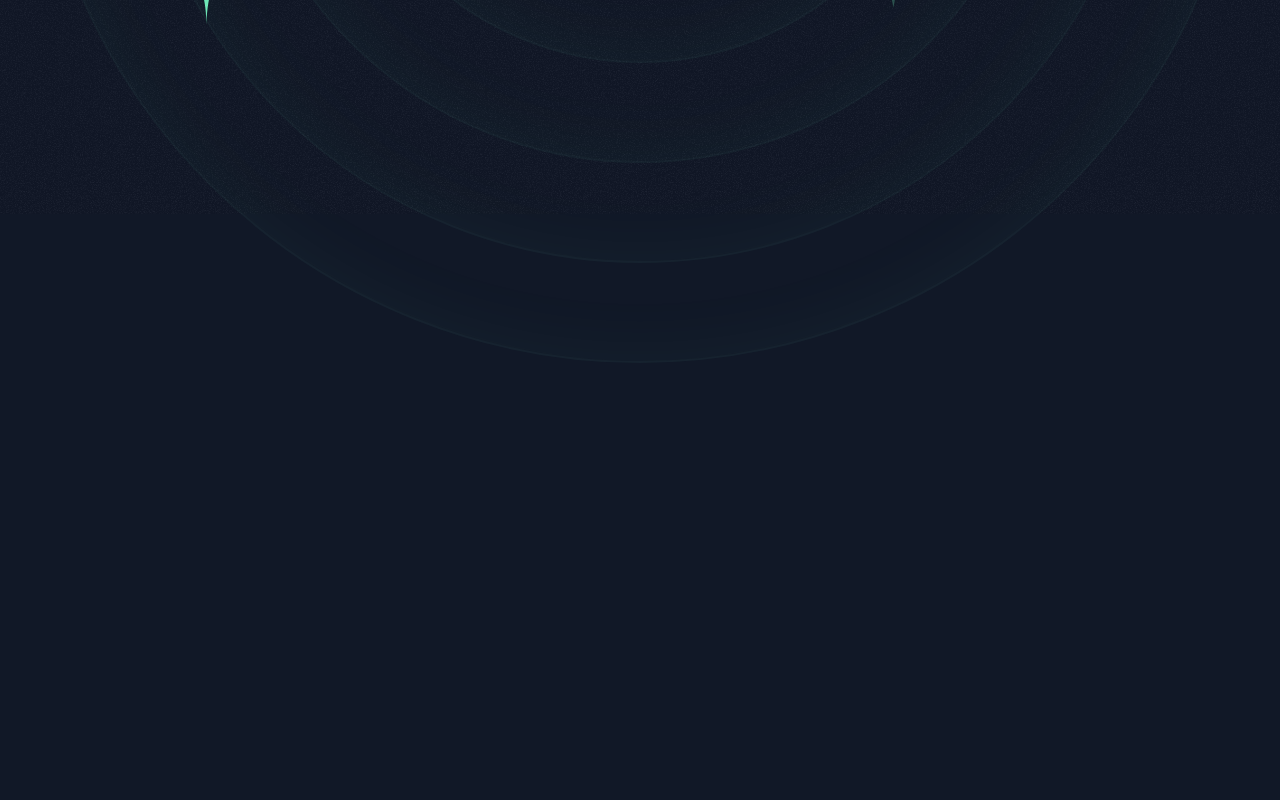
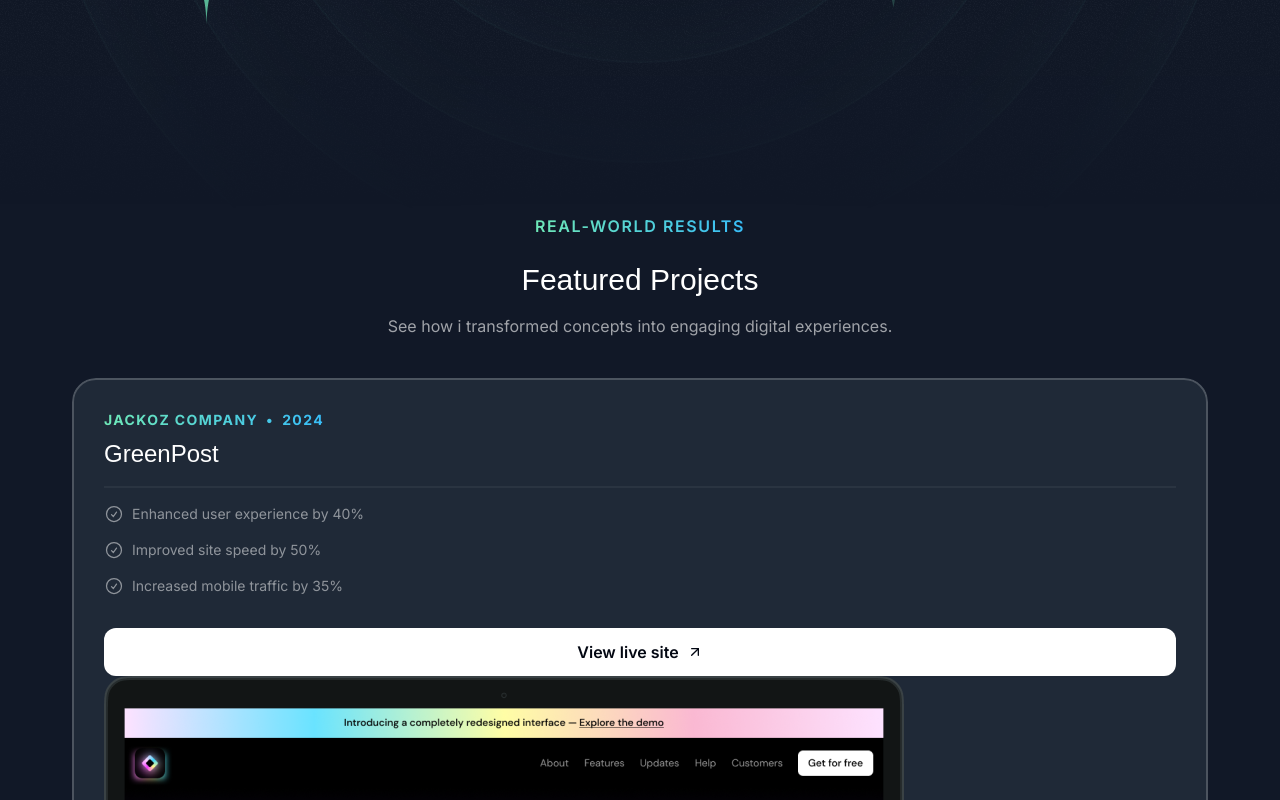
Before and after one commit to JacKoz7/Portfolio, a Next.js app: page / in a window 1280 px wide. Shown: the part 708-1508 px from the top of the page. Before the commit the page ends 1071 px from the top, so only its background shows below. Built offline with nearby package versions, Linux system fonts and the light colour scheme; a web font is replaced by a local one.

Commit message:
Next step: style  image (1:38:36)

```diff
--- a/src/app/page.tsx
+++ b/src/app/page.tsx
@@ -1,11 +1,13 @@
 import { Header } from "@/sections/Header";
 import { HeroSection } from "@/sections/Hero";
+import { ProjectsSection } from "@/sections/Projects";
 
 export default function Home() {
   return (
     <div>
       <Header />
       <HeroSection />
+      <ProjectsSection />
     </div>
   );
 }
--- a/src/components/HeroOrbit.tsx
+++ b/src/components/HeroOrbit.tsx
@@ -1,4 +1,3 @@
-import { transform } from "next/dist/build/swc";
 import React, { PropsWithChildren } from "react";
 
 function HeroOrbit({
@@ -10,7 +9,7 @@ function HeroOrbit({
     <div>
       <div className="absolute top-1/2 left-1/2 -translate-x-1/2 -translate-y-1/2">
         <div
-          className=""
+          className="flex items-start justify-start"
           style={{
             transform: `rotate(${rotation}deg)`,
             height: `${size}px`,
--- a/src/sections/Header.tsx
+++ b/src/sections/Header.tsx
@@ -1,6 +1,6 @@
 export const Header = () => {
   return (
-    <div className="flex justify-center items-center fixed top-3 w-full">
+    <div className="flex justify-center items-center fixed top-3 w-full z-10">
       <nav className="flex gap-1 p=0.5 border border-white/15 rounded-full bg-white/10 backdrop-blur">
         <a href="#" className="nav-item">
           Home
--- a/src/sections/Hero.tsx
+++ b/src/sections/Hero.tsx
@@ -3,13 +3,13 @@ import Image from "next/image";
 import ArrowDown from "@/assets/icons/arrow-down.svg";
 import grainImage from "@/assets/images/grain.jpg";
 import StarIcon from "@/assets/icons/star.svg";
-import SparkleIcon from "@/assets/icons/sparkle.svg"
+import SparkleIcon from "@/assets/icons/sparkle.svg";
 import HeroOrbit from "@/components/HeroOrbit";
-
 
 export const HeroSection = () => {
   return (
     <div className="py-32 md:py-48 lg:py-60 relative z-0 overflow-x-clip">
+      <div className="absolute inset-0 [mask-image:linear-gradient(to_bottom,transparent,black_10%,black_70%,transparent)]">
         <div
           className="absolute inset-0 -z-30 opacity-5"
           style={{ backgroundImage: `url(${grainImage.src})` }}
@@ -28,17 +28,27 @@ export const HeroSection = () => {
           <StarIcon className="size-8 text-emerald-300" />
         </HeroOrbit>
         <HeroOrbit size={430} rotation={-15}>
-            <SparkleIcon  className="size-8 text-emerald-300/25" />
+          <SparkleIcon className="size-8 text-emerald-300/25" />
         </HeroOrbit>
         <HeroOrbit size={440} rotation={79}>
-            <SparkleIcon  className="size-5 text-emerald-300/25" />
+          <SparkleIcon className="size-5 text-emerald-300/25" />
         </HeroOrbit>
         <HeroOrbit size={530} rotation={178}>
-            <SparkleIcon  className="size-10 text-emerald-300/25" />
+          <SparkleIcon className="size-10 text-emerald-300/25" />
         </HeroOrbit>
         <HeroOrbit size={710} rotation={144}>
-            <SparkleIcon  className="size-14 text-emerald-300/25" />
+          <SparkleIcon className="size-14 text-emerald-300/25" />
         </HeroOrbit>
+        <HeroOrbit size={720} rotation={85}>
+          <div className="size-3 bg-emerald-300/25 rounded-full" />
+        </HeroOrbit>
+        <HeroOrbit size={520} rotation={-41}>
+          <div className="size-2 bg-emerald-300/25 rounded-full" />
+        </HeroOrbit>
+        <HeroOrbit size={650} rotation={-5}>
+          <div className="size-2 bg-emerald-300/25 rounded-full" />
+        </HeroOrbit>
+      </div>
       <div className="container">
         <div className="flex flex-col items-center">
           <Image
--- a/src/sections/Projects.tsx
+++ b/src/sections/Projects.tsx
@@ -1,12 +1,15 @@
 import darkSaasLandingPage from "@/assets/images/dark-saas-landing-page.png";
 import lightSaasLandingPage from "@/assets/images/light-saas-landing-page.png";
 import aiStartupLandingPage from "@/assets/images/ai-startup-landing-page.png";
+import CheckCircleIcon from "@/assets/icons/check-circle.svg";
+import ArrowUpRight from "@/assets/icons/arrow-up-right.svg";
+import Image from "next/image";
 
 const portfolioProjects = [
   {
-    company: "Acme Corp",
-    year: "2022",
-    title: "Dark Saas Landing Page",
+    company: "JacKoz Company",
+    year: "2024",
+    title: "GreenPost",
     results: [
       { title: "Enhanced user experience by 40%" },
       { title: "Improved site speed by 50%" },
@@ -16,9 +19,9 @@ const portfolioProjects = [
     image: darkSaasLandingPage,
   },
   {
-    company: "Innovative Co",
-    year: "2021",
-    title: "Light Saas Landing Page",
+    company: "JacKoz Company",
+    year: "2025",
+    title: "eShelf",
     results: [
       { title: "Boosted sales by 20%" },
       { title: "Expanded customer reach by 35%" },
@@ -28,9 +31,9 @@ const portfolioProjects = [
     image: lightSaasLandingPage,
   },
   {
-    company: "Quantum Dynamics",
-    year: "2023",
-    title: "AI Startup Landing Page",
+    company: "JacKoz Company",
+    year: "2025",
+    title: "EasySpeak - Typescript translator created using AWS",
     results: [
       { title: "Enhanced user experience by 40%" },
       { title: "Improved site speed by 50%" },
@@ -42,5 +45,56 @@ const portfolioProjects = [
 ];
 
 export const ProjectsSection = () => {
-  return <div>Projects Section</div>;
+  return (
+    <div className="container">
+      <div className="flex justify-center">
+        <p className="uppercase font-semibold tracking-widest bg-gradient-to-r from-emerald-300 to-sky-400 bg-clip-text text-transparent text-center">
+          Real-World Results
+        </p>
+      </div>
+
+      <h2 className="font-serif text-3xl text-center mt-6">
+        Featured Projects
+      </h2>
+      <p className="text-center text-white/60 mt-4">
+        See how i transformed concepts into engaging digital experiences.
+      </p>
+      <div className="flex flex-col mt-10">
+        {portfolioProjects.map((project) => (
+          <div
+            key={project.title}
+            className="bg-gray-800 p-8 rounded-3xl relative overflow-hidden z-0 after:z-10 after:content-[''] after:absolute after:inset-0 after:outline-2 after:outline after:-outline-offset-2 after:rounded-3xl after:outline-white/20"
+          >
+            <div className="flex">
+              <div className="bg-gradient-to-r from-emerald-300 to-sky-400 inline-flex gap-2 font-bold uppercase tracking-widest text-sm text-transparent bg-clip-text ">
+                <span>{project.company}</span>
+                <span>&bull;</span>
+                <span>{project.year}</span>
+              </div>
+            </div>
+            <h3 className="font-serif text-2xl mt-2">{project.title}</h3>
+            <hr className="border-t-2 border-white/5 mt-4" />
+            <ul className="flex flex-col gap-4 mt-4">
+              {project.results.map((result) => (
+                <li
+                  key={result.title}
+                  className="flex gap-2 text-sm text-white/50"
+                >
+                  <CheckCircleIcon className="size-5" />
+                  <span>{result.title}</span>
+                </li>
+              ))}
+            </ul>
+            <a href={project.link}>
+              <button className="bg-white text-gray-950 h-12 w-full rounded-xl font-semibold inline-flex items-center justify-center gap-2 mt-8">
+                <span>View live site</span>
+                <ArrowUpRight className="size-4" />
+              </button>
+            </a>
+            <Image src={project.image} alt={project.title} />
+          </div>
+        ))}
+      </div>
+    </div>
+  );
 };
```
Lines whose indentation alone changed are shown as unchanged.
